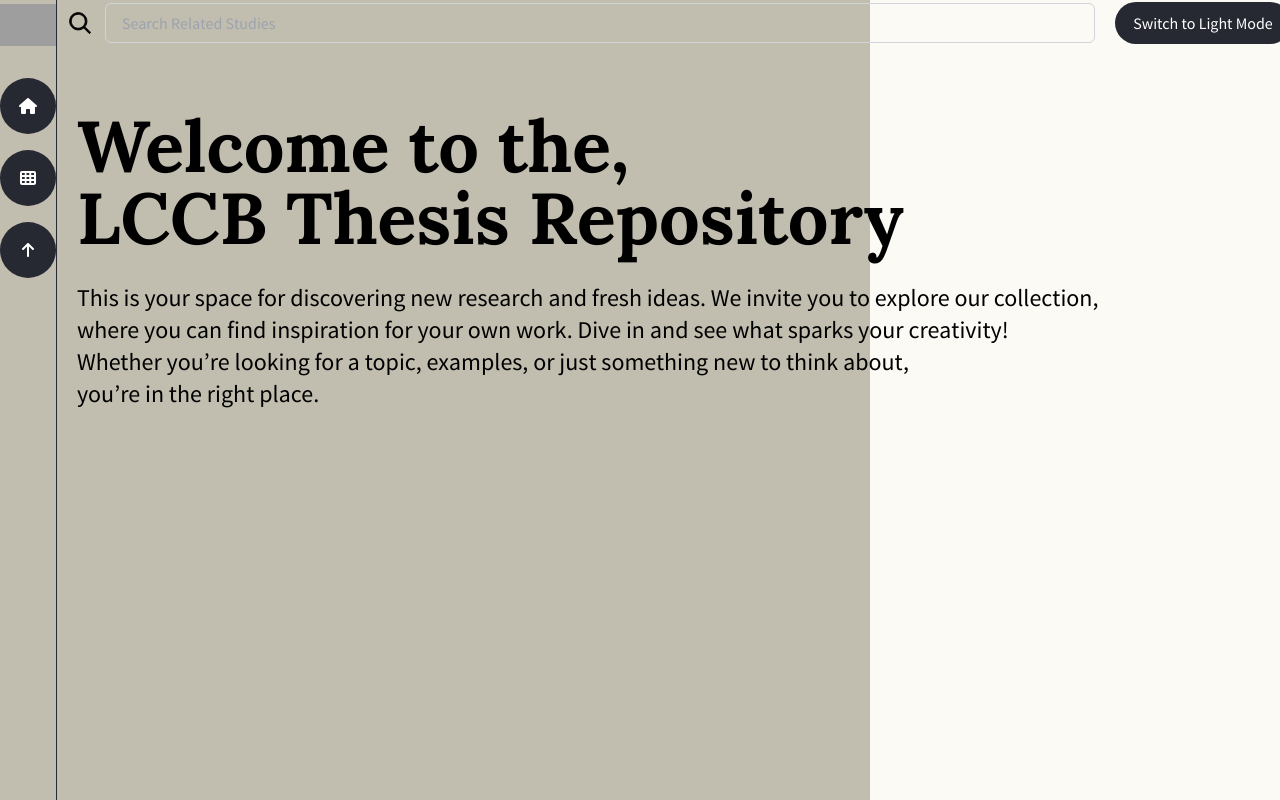
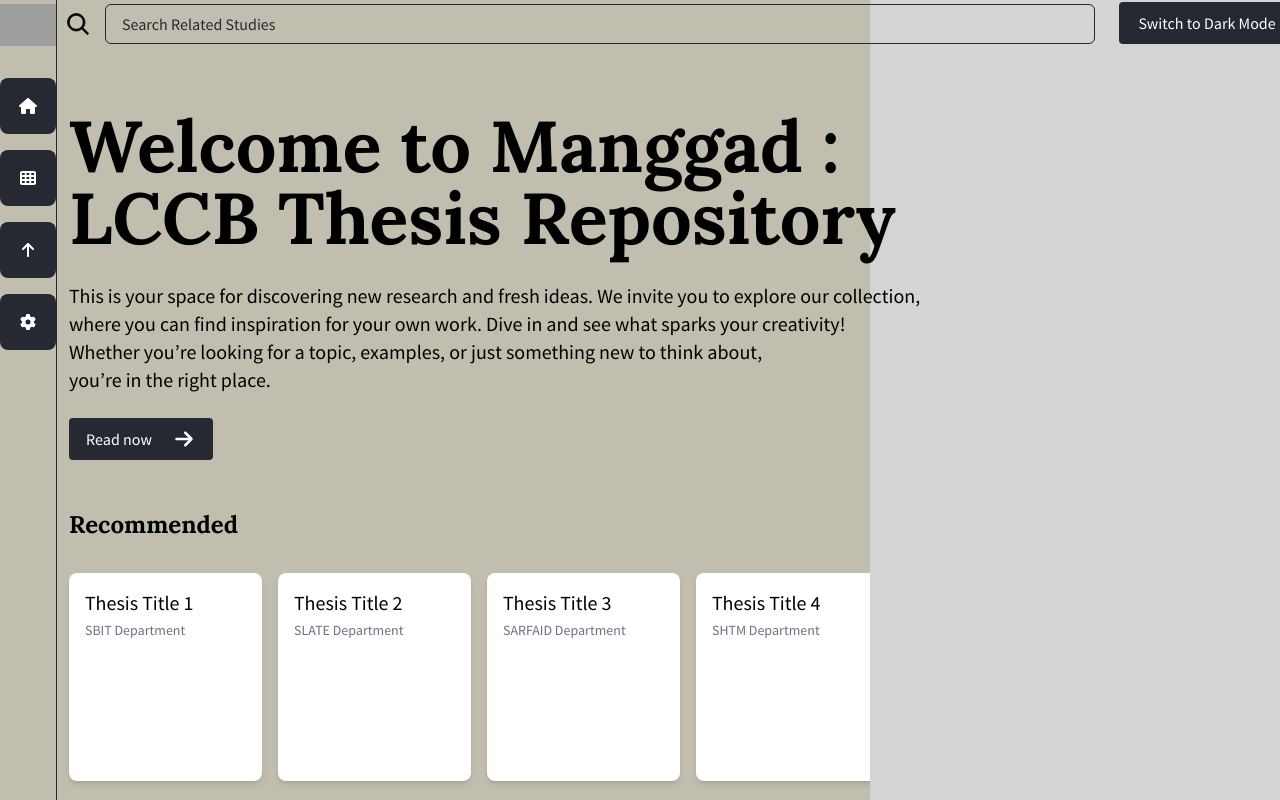
Before and after one commit to vnmw7/manggad-thesis-repo, a Next.js app in the folder frontend/: page / in a window 1280 px wide. Shown: the top 800 px of the page. Built offline with nearby package versions, Linux system fonts and the light colour scheme; grey boxes are pictures that could not be loaded.

Commit message:
nag add carousel + other

```diff
--- /dev/null
+++ b/frontend/app/components/Carousel.tsx
@@ -0,0 +1,134 @@
+import React, { useEffect, useRef, useState } from 'react';
+
+interface Item {
+  id: number;
+  title: string;
+  label: string; // Added label property
+}
+
+const Carousel: React.FC = () => {
+  const items: Item[] = [
+    { id: 1, title: "Thesis Title 1", label: "SBIT Department" },
+    { id: 2, title: "Thesis Title 2", label: "SLATE Department" },
+    { id: 3, title: "Thesis Title 3", label: "SARFAID Department" },
+    { id: 4, title: "Thesis Title 4", label: "SHTM Department" },
+    { id: 5, title: "Thesis Title 5", label: "Label 5" },
+  ];
+
+  const carouselRef = useRef<HTMLDivElement | null>(null);
+  const [currentIndex, setCurrentIndex] = useState(0);
+  const [isDragging, setIsDragging] = useState(false);
+  const [startX, setStartX] = useState(0);
+  const [scrollLeft, setScrollLeft] = useState(0);
+
+  useEffect(() => {
+    const handleScroll = () => {
+      if (carouselRef.current) {
+        const scrollWidth = carouselRef.current.scrollWidth / items.length;
+        const newIndex = Math.round(carouselRef.current.scrollLeft / scrollWidth);
+        setCurrentIndex(newIndex);
+      }
+    };
+
+    const carousel = carouselRef.current;
+    if (carousel) {
+      carousel.addEventListener('scroll', handleScroll);
+    }
+
+    return () => {
+      if (carousel) {
+        carousel.removeEventListener('scroll', handleScroll);
+      }
+    };
+  }, [items.length]);
+
+  const handleMouseDown = (e: React.MouseEvent) => {
+    if (carouselRef.current) {
+      setIsDragging(true);
+      setStartX(e.pageX - carouselRef.current.offsetLeft);
+      setScrollLeft(carouselRef.current.scrollLeft);
+    }
+  };
+
+  const handleMouseLeave = () => {
+    setIsDragging(false);
+  };
+
+  const handleMouseUp = () => {
+    setIsDragging(false);
+  };
+
+  const handleMouseMove = (e: React.MouseEvent) => {
+    if (!isDragging || !carouselRef.current) return;
+
+    const x = e.pageX - carouselRef.current.offsetLeft;
+    const walk = (x - startX) * 2; // Adjust the sensitivity
+    carouselRef.current.scrollLeft = scrollLeft - walk;
+  };
+
+  const handleTouchStart = (e: React.TouchEvent) => {
+    if (carouselRef.current) {
+      setIsDragging(true);
+      setStartX(e.touches[0].pageX - carouselRef.current.offsetLeft);
+      setScrollLeft(carouselRef.current.scrollLeft);
+    }
+  };
+
+  const handleTouchEnd = () => {
+    setIsDragging(false);
+  };
+
+  const handleTouchMove = (e: React.TouchEvent) => {
+    if (!isDragging || !carouselRef.current) return;
+
+    const x = e.touches[0].pageX - carouselRef.current.offsetLeft;
+    const walk = (x - startX) * 2; // Adjust the sensitivity
+    carouselRef.current.scrollLeft = scrollLeft - walk;
+  };
+
+  return (
+    <div className="relative overflow-hidden mt-3.5 ml-1" style={{ top: '495px' }}>
+      <h1 className="text-2xl font-bold text-center mb-4 ml-2" style={{ textAlign: 'left' }}>Recommended</h1>
+      <div
+        ref={carouselRef}
+        className="flex whitespace-nowrap py-4 transition-all duration-300"
+        style={{ display: 'flex' }}
+        onMouseDown={handleMouseDown}
+        onMouseLeave={handleMouseLeave}
+        onMouseUp={handleMouseUp}
+        onMouseMove={handleMouseMove}
+        onTouchStart={handleTouchStart}
+        onTouchEnd={handleTouchEnd}
+        onTouchMove={handleTouchMove}
+      >
+        {items.map(item => (
+          <div
+            key={item.id}
+            className="inline-block mx-2 p-4 h-52 bg-white shadow-md rounded-lg cursor-pointer"
+            style={{ minWidth: '193px', textAlign: 'left' }}
+          >
+            <h2 className="text-xl">{item.title}</h2>
+            <span className="text-sm text-gray-500">{item.label}</span> {/* Display label here */}
+          </div>
+        ))}
+      </div>
+      <div className="absolute top-0 flex justify-center" style={{ left: '953px' }}>
+        {items.map((_, index) => (
+          <div
+            key={index}
+            className={`w-2 h-2 mx-1 rounded-full ${currentIndex === index ? 'bg-blue-500' : 'bg-gray-300'}`}
+            onClick={() => {
+              const newScrollLeft = (index + 1) * (carouselRef.current?.scrollWidth || 0) / items.length;
+              if (carouselRef.current) {
+                carouselRef.current.scrollLeft = newScrollLeft;
+              }
+              setCurrentIndex(index);
+            }}
+          />
+        ))}
+      </div>
+    </div>
+  );
+};
+
+export default Carousel;
--- a/frontend/app/components/Header.tsx
+++ b/frontend/app/components/Header.tsx
@@ -7,8 +7,7 @@ const Header = () => {
 
     return (
         <div className="flex">
-            {}
-            <div className="flex items-center w-[1070px]">
+            <div className="flex items-end w-[1070px]"> {/* Changed to items-end */}
                 <div className="relative">
                     <SearchIcon
                         style={{
@@ -17,25 +16,22 @@ const Header = () => {
                             width: '26px',
                             height: '26px',
                             position: 'absolute',
-                            left: '10px',
+                            left: '8px',
                             top: '50%',
                             transform: 'translateY(-50%)'
                         }}
                     />
                     <input
-    type="text"
-    placeholder="Search Related Studies"
-    className="pl-12 h-10 ml-12 text-base border border-gray-300 rounded-lg bg-gray-100 focus:border-[#262832] focus:outline-none transition-colors"
-    style={{ width: '990px' }}
-/>
-
+                        type="text"
+                        placeholder="Search Related Studies"
+                        className="pl-12 h-10 ml-12 text-base border border-[#262832] rounded-lg bg-gray-100 transition-colors placeholder:text-[#262832] focus:outline-none"
+                        style={{ width: '990px', color: '#262832', borderColor: '#262832' }}
+                    />
                 </div>
             </div>
-            {}
             <div className="flex grow items-center">
                 <div className="w-44"><ThemeSwitch /></div>
-                <div className="w-44"><button className='ml-1' onClick={() => router.push("/auth")}> Admin </button></div>
-
+                <div className="w-44"><button className='-ml-0 rounded'onClick={() => router.push("/auth")}> Admin </button></div>
             </div>
         </div>
     );
--- a/frontend/app/components/Navigation.tsx
+++ b/frontend/app/components/Navigation.tsx
@@ -1,29 +1,30 @@
 import Image from "next/image";
 import { FontAwesomeIcon } from '@fortawesome/react-fontawesome';
-import { faHome, faTh, faArrowUp } from '@fortawesome/free-solid-svg-icons';
+import { faHome, faTh, faArrowUp, faCog } from '@fortawesome/free-solid-svg-icons';
 
 const Navigation = () => {
     return (
         <div className="bg-[#C1BEAF] w-20 h-screen border-r border-r-[#262832] border-transparent flex flex-col relative">
             {/* Logo Container */}
-            <div className="mb-4 flex justify-center mt-1"> {/* Use negative margin to adjust logo position */}
+            <div className="mb-4 flex justify-center mt-1">
                 <Image
                     src="/lccb.png"
                     alt="Logo"
-                    width={400} // Adjust width here for responsiveness
-                    height={400} // Adjust height here for responsiveness
+                    width={400}
+                    height={400}
                     className="object-contain max-w-full"
                 />
             </div>
             {/* Navigation Items */}
-            <ul className="flex flex-col items-center mt-4 space-y-4"> {/* Adjust mt to ensure items are spaced correctly */}
+            <ul className="flex flex-col items-center mt-4 space-y-4">
                 {[
                     { icon: faHome, label: "Home" },
                     { icon: faTh, label: "Categories" },
-                    { icon: faArrowUp, label: "Updates" }
+                    { icon: faArrowUp, label: "Updates" },
+                    { icon: faCog, label: "Settings" } // New settings item added here
                 ].map((item, index) => (
                     <li key={index} className="relative">
-                        <div className="w-14 h-14 bg-[#262832] rounded-full flex items-center justify-center transition-colors duration-300 hover:bg-blue-500 hover:cursor-pointer">
+                        <div className="w-14 h-14 bg-[#262832] rounded-lg flex items-center justify-center transition-colors duration-300 hover:bg-blue-500 hover:cursor-pointer">
                             <FontAwesomeIcon icon={item.icon} className="text-white" />
                         </div>
                     </li>
--- a/frontend/app/components/theme/ThemeSwitch.tsx
+++ b/frontend/app/components/theme/ThemeSwitch.tsx
@@ -23,11 +23,11 @@ export default function ThemeSwitch() {
   )
 
   if (resolvedTheme === 'dark') { // para mag switch ang theme pati ang button
-    return <button className="bg-[#262832] -ml-3" onClick={() => setTheme('light')}> Switch to Light Mode </button>
+    return <button className="bg-[#262832] -ml-2 rounded" onClick={() => setTheme('light')}> Switch to Light Mode </button>
   }
 
   if (resolvedTheme === 'light') { // para mag switch ang theme pati ang button
-    return <button className="bg-[#262832] -ml-3" onClick={() => setTheme('dark')}> Switch to Light Mode </button>
+    return <button className="bg-[#262832] -ml-2 rounded" onClick={() => setTheme('dark')}> Switch to Dark Mode </button>
   }
 
   // source: https://www.davegray.codes/posts/light-dark-mode-nextjs-app-router-tailwind
--- a/frontend/app/page.tsx
+++ b/frontend/app/page.tsx
@@ -2,29 +2,40 @@
 
 import Navigation from "./components/Navigation";
 import Header from "./components/Header";
+import { FontAwesomeIcon } from '@fortawesome/react-fontawesome';
+import { faArrowRight } from '@fortawesome/free-solid-svg-icons'; // Import the diagonal arrow icon
+import Carousel from "../app/components/Carousel"; // Import your Carousel component
 
 export default function HomePage() {
 	return (
-		<div className="flex relative"> {/* Make the parent relative for absolute positioning */}
+		<div className="flex relative">
 			<Navigation />
-			<div className="grow h-[100vh] flex relative"> {/* Use relative positioning here as well */}
-				<div className="absolute inset-0 flex"> {/* Background wrapper */}
-					<div className="w-4/6 bg-[#C1BEAF]" /> {/* Left half with green background */}
-					<div className="w-1/2 bg-[#FBFAF5]" /> {/* Right half with blue background */}
+			<div className="grow h-[100vh] flex relative">
+				<div className="absolute inset-0 flex">
+					<div className="w-4/6 bg-[#C1BEAF] overflow-hidden relative"> {/* Make left side scrollable */}
+						<Carousel /> {/* Your carousel component */}
+					</div>
+					<div className="w-1/2 bg-[#d4d4d4]" />
 				</div>
-				<div className="w-full flex flex-col z-10"> {/* Content container on top */}
+				<div className="w-full flex flex-col z-10">
 					<Header />
-					<div className="ml-5 mt-16"> {/* Added margin for positioning */}
+					<div className="ml-3 mt-16">
 						<h1 className="text-7xl text-left break-words">
-							Welcome to the, <br />
+							Welcome to Manggad :<br />
 							LCCB Thesis Repository
 						</h1>
-						<p className="text-2xl text-left mt-7 break-words">
+						<p className="text-xl text-left mt-7 break-words">
 							This is your space for discovering new research and fresh ideas. We invite you to explore our collection, <br />
 							where you can find inspiration for your own work. Dive in and see what sparks your creativity! <br />
 							Whether you’re looking for a topic, examples, or just something new to think about, <br />
 							you’re in the right place.
 						</p>
+						<div className="w-36 mt-6">
+							<button className="flex items-center transition-colors duration-300 hover:bg-blue-500 px-4 py-2 rounded">
+								Read now
+								<FontAwesomeIcon icon={faArrowRight} className="ml-5 w-6 h-5" />
+							</button>
+						</div>
 					</div>
 				</div>
 			</div>
--- a/frontend/package.json
+++ b/frontend/package.json
@@ -9,6 +9,7 @@
     "lint": "next lint"
   },
   "dependencies": {
+    "framer-motion": "^11.9.0",
     "next": "14.2.11",
     "next-themes": "^0.3.0",
     "react": "^18",
```
Also changed, not shown: 1 other file (tests, documents, lock files or other folders).
